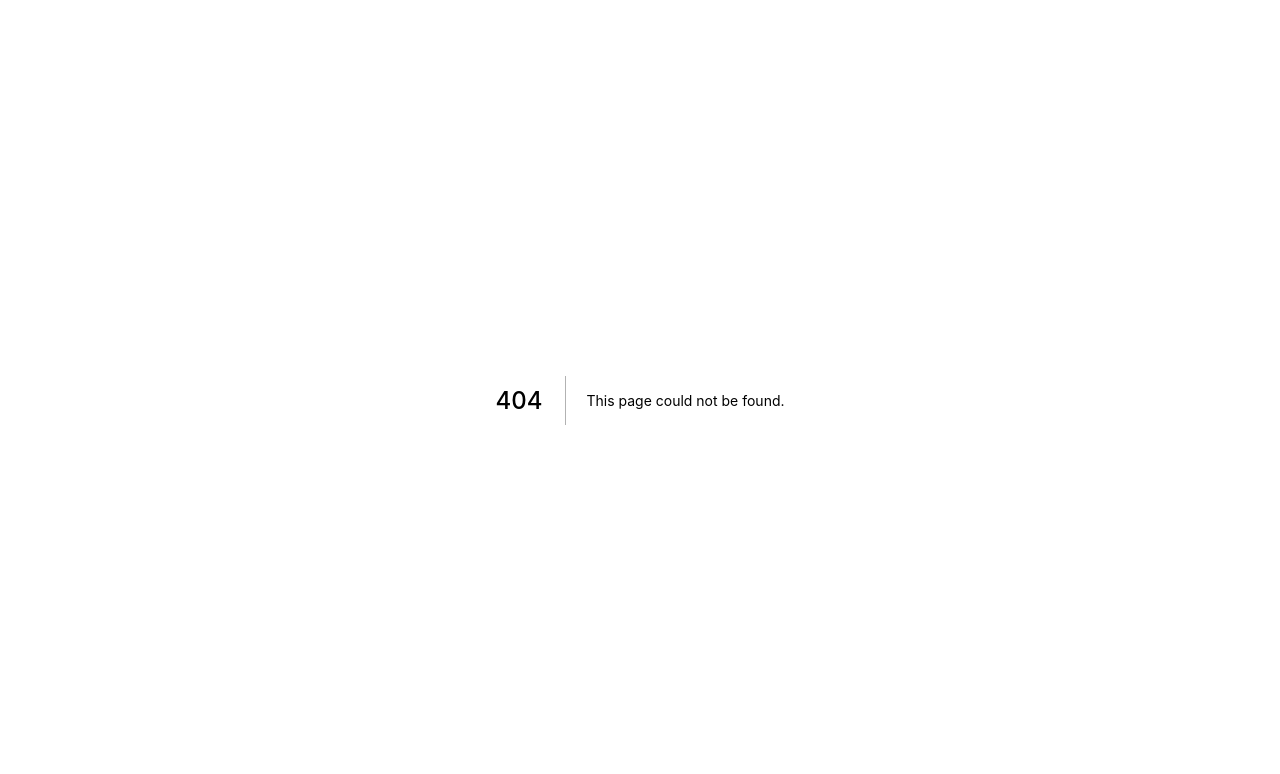
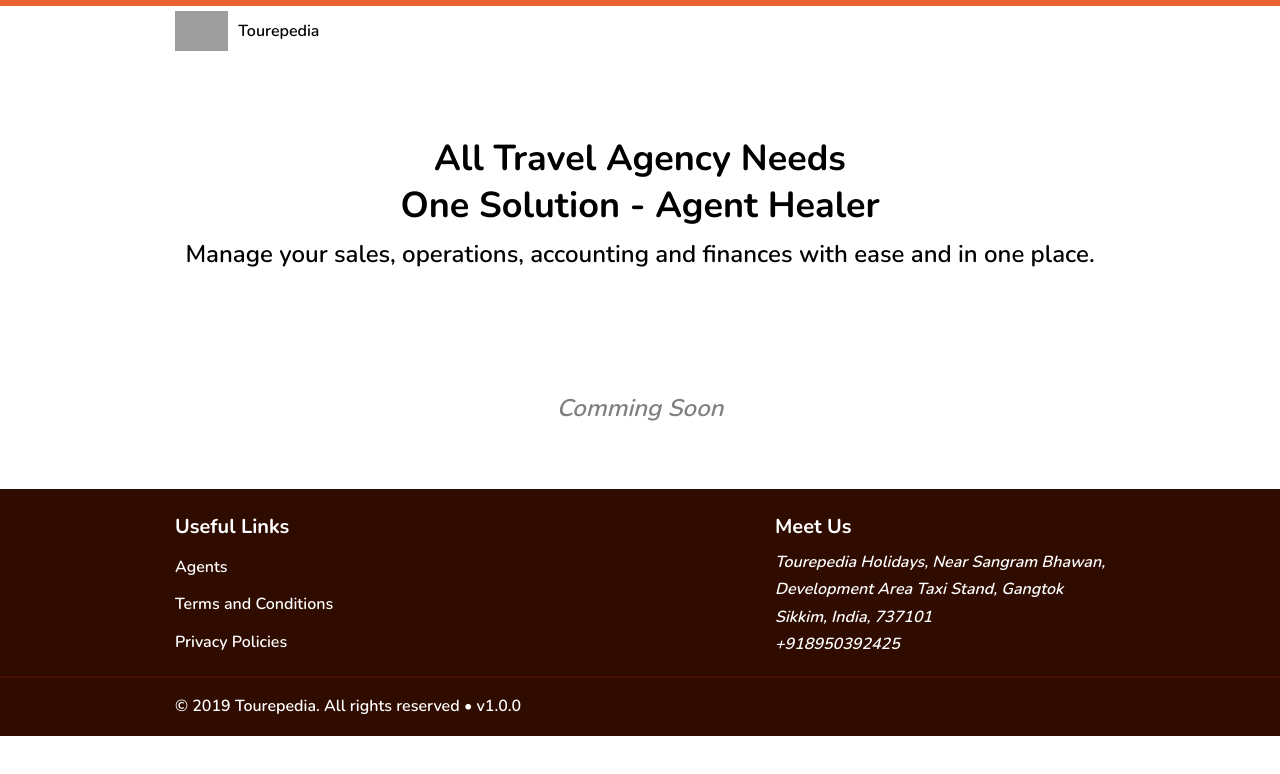
Before and after one commit to tourepedia/www, a Next.js app: page /heal-agent in a window 1280 px wide. Before the commit this address had no page. Shown: the top 774 px of the page. Built offline with nearby package versions, Linux system fonts and the light colour scheme; grey boxes are pictures that could not be loaded.

Commit message:
feat(product-page): init product page

```diff
--- a/components/Footer.tsx
+++ b/components/Footer.tsx
@@ -64,7 +64,9 @@ export default function Footer() {
         `}</style>
         <div className="footer-container">
           <section>
-            <Heading>Support</Heading>
+            <Heading>Useful Links</Heading>
+            <A href="/heal-agent">Agents</A>
+            <br />
             <A href="/terms-and-conditions" prefetch={false}>
               Terms and Conditions
             </A>
--- /dev/null
+++ b/pages/heal-agent.tsx
@@ -0,0 +1,74 @@
+import React from 'react'
+
+import Layout from '../components/Layout'
+import Seo from '../components/Seo'
+import { Container } from '../components/Grid'
+
+function HeaderSection() {
+  return (
+    <Container>
+      <style jsx>{`
+        .main-header-container {
+          display: flex;
+          padding: 80px 0;
+          text-align: center;
+        }
+        h2 {
+          font-size: 2.25rem;
+          margin-bottom: 10px;
+          line-height: 1.3;
+        }
+        h3 {
+          font-weight: 600;
+          font-size: 1.5rem;
+        }
+        p {
+          margin-top: 10px;
+          font-weight: 400;
+        }
+        .comming-soon {
+          margin: 40px auto;
+          font-size: 1.5rem;
+          color: gray;
+          font-style: italic;
+          text-align: center;
+        }
+      `}</style>
+      <header className="main-header-container">
+        <div style={{ flex: 1 }}>
+          <section>
+            <h2>
+              All Travel Agency Needs <br />
+              One Solution - Agent Healer
+            </h2>
+            <h3>
+              Manage your sales, operations, accounting and finances with ease
+              and in one place.
+            </h3>
+          </section>
+        </div>
+      </header>
+      <section style={{ marginTop: '40px', marginBottom: '60px' }}>
+        <p className="comming-soon">Comming Soon</p>
+      </section>
+    </Container>
+  )
+}
+
+export default function Home() {
+  return (
+    <Layout>
+      <Seo
+        title="Heal Agent - An All-in-one Travel Agency Management Software"
+        description="Manage your sales, operations, finances and accounting with ease and in one place"
+      />
+      <main>
+        <HeaderSection />
+      </main>
+    </Layout>
+  )
+}
+
+export const config = {
+  amp: 'hybrid',
+}
```
